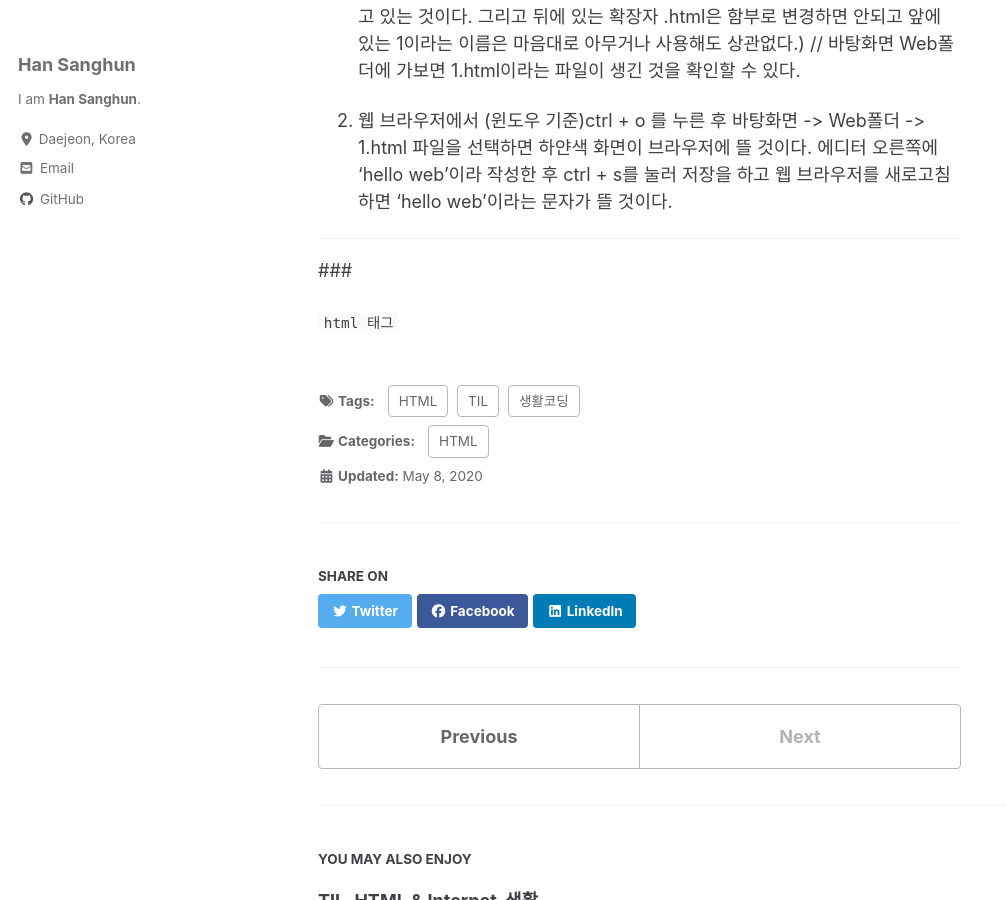
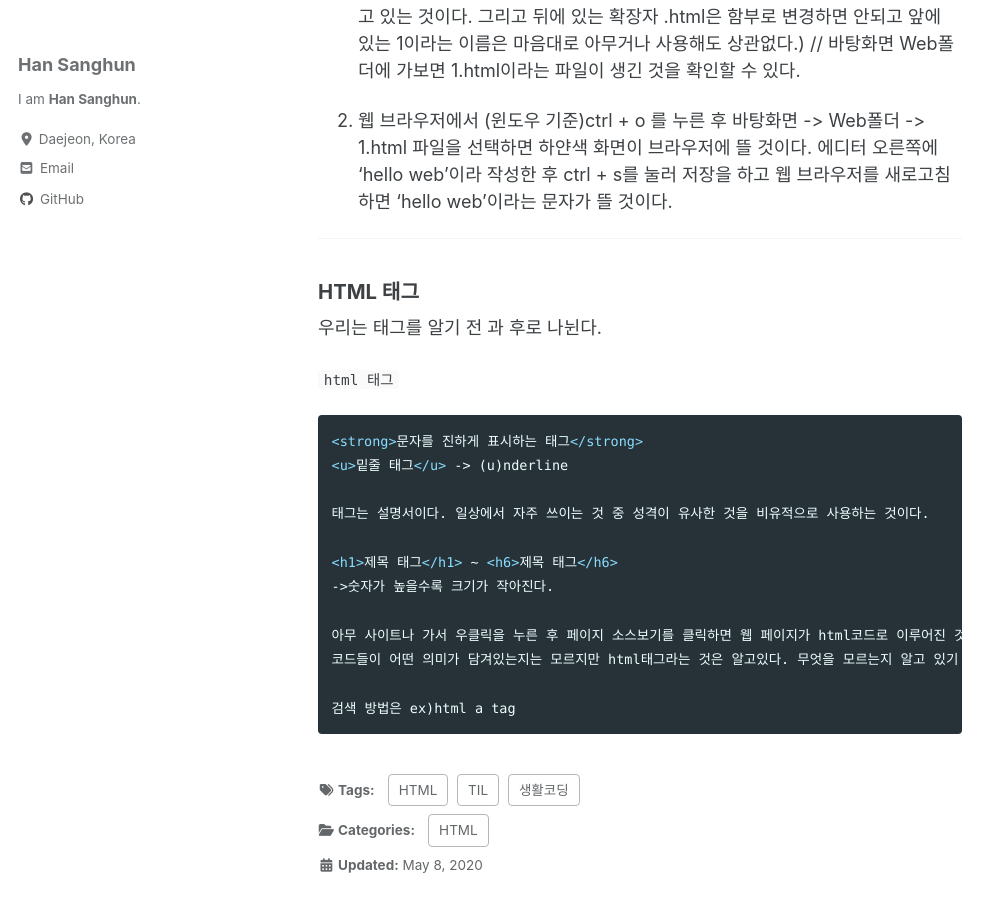
Before and after one commit to HanSanghun94/HanSanghun94.github.io, a Jekyll site: the page built from _posts/2020-05-08-html(2).md, in a window 1280 px wide and 900 px high, scrolled down 779 px. Shown: the whole window, without its empty margins (0-1006 px from the left). Built offline with Jekyll 4.4.1, drawn with Linux system fonts in a browser that asks for light colours; cached includes are drawn as plain includes; nearby versions of some CDN libraries.

Commit message:
TIL_html(2) 공부

````diff
--- a/_posts/2020-05-08-html(2).md
+++ b/_posts/2020-05-08-html(2).md
@@ -28,6 +28,23 @@ toc : true
 
 ---
 
-###
+### HTML 태그
+
+우리는 태그를 알기 전 과 후로 나뉜다.
 
 `html 태그`
+
+``` html
+<strong>문자를 진하게 표시하는 태그</strong>
+<u>밑줄 태그</u> -> (u)nderline
+
+태그는 설명서이다. 일상에서 자주 쓰이는 것 중 성격이 유사한 것을 비유적으로 사용하는 것이다.
+
+<h1>제목 태그</h1> ~ <h6>제목 태그</h6>
+->숫자가 높을수록 크기가 작아진다.
+
+아무 사이트나 가서 우클릭을 누른 후 페이지 소스보기를 클릭하면 웹 페이지가 html코드로 이루어진 것을 볼 수 있다.
+코드들이 어떤 의미가 담겨있는지는 모르지만 html태그라는 것은 알고있다. 무엇을 모르는지 알고 있기 때문에 궁금해 하고 검색을 할 수 있다.
+
+검색 방법은 ex)html a tag
+```
````
